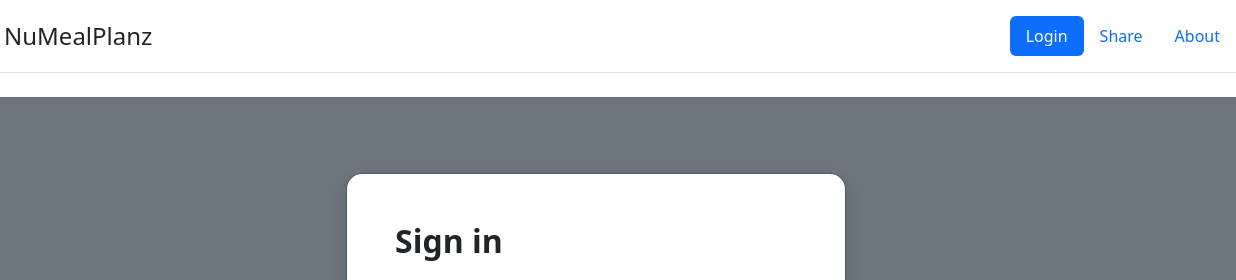
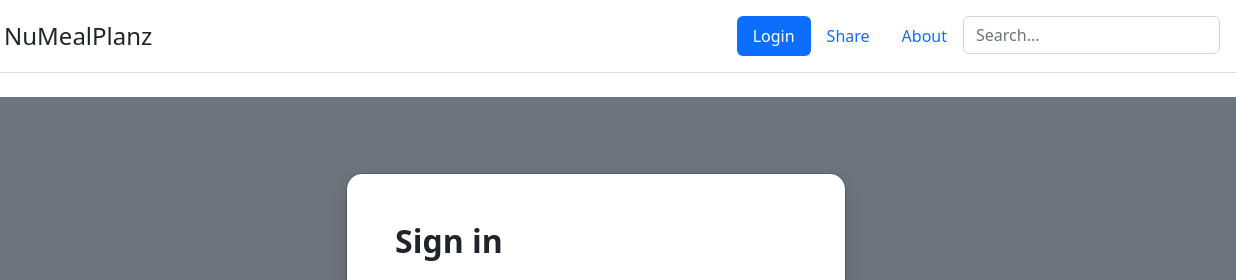
Before and after one commit to NuSigma/startup, a plain HTML site: page index.html in a window 1280 px wide. Shown: the top 280 px of the page, 44-1280 px from the left. Drawn offline with nearby package versions, Linux system fonts and the light colour scheme.

Commit message:
Added Search bar to login page

```diff
--- a/index.html
+++ b/index.html
@@ -45,6 +45,10 @@
                 <li class="nav-item">
                     <a class="nav-link" href="https://numealplanz.click/">About</a></li>
             </ul>
+            <!-- Search Bar -->
+            <form class="col-12 col-lg-auto mb-3 mb-lg-0 me-lg-3" role="search">
+                <input type="search" class="form-control" placeholder="Search..." aria-label="Search">
+            </form>
         </header>
 
         <main>
```
